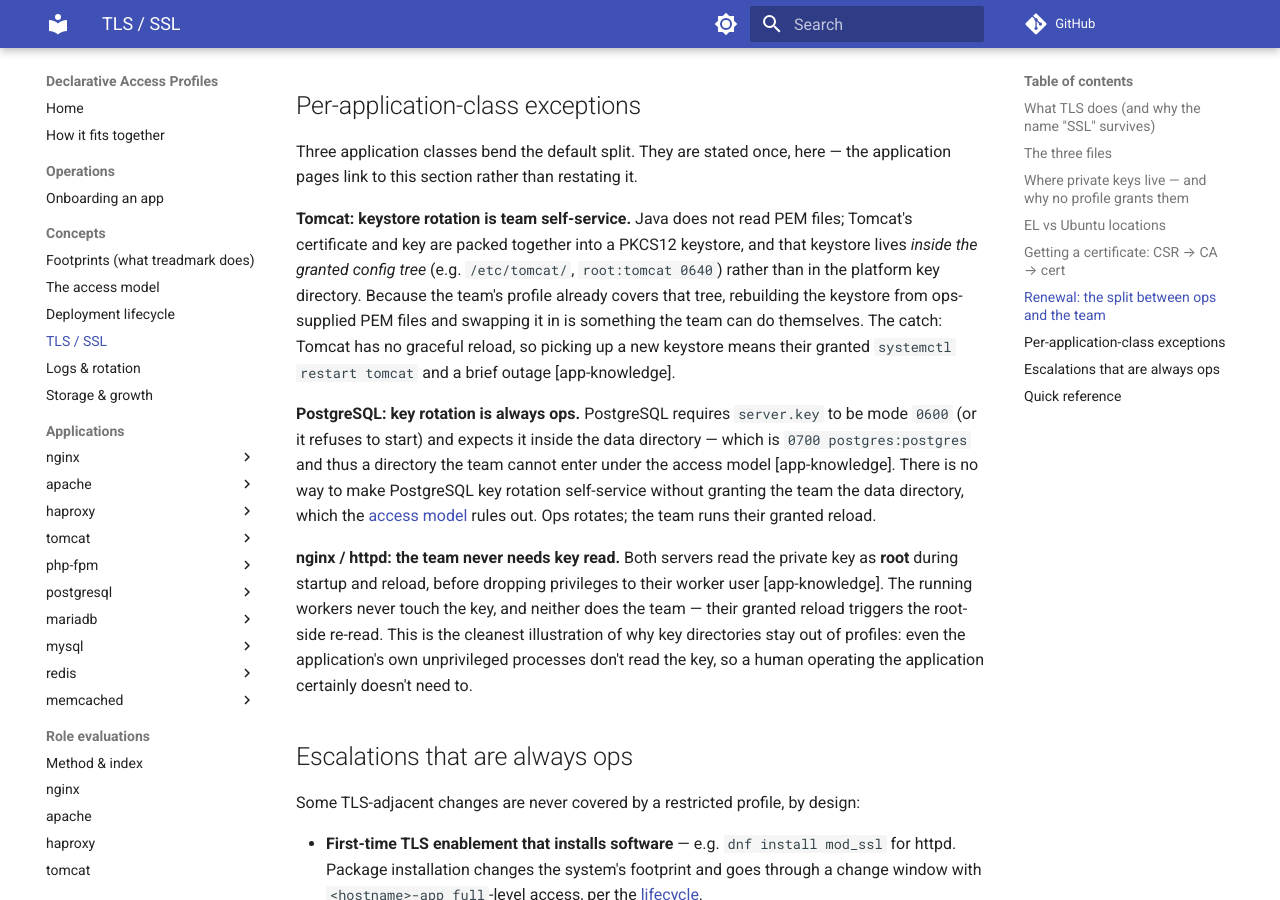
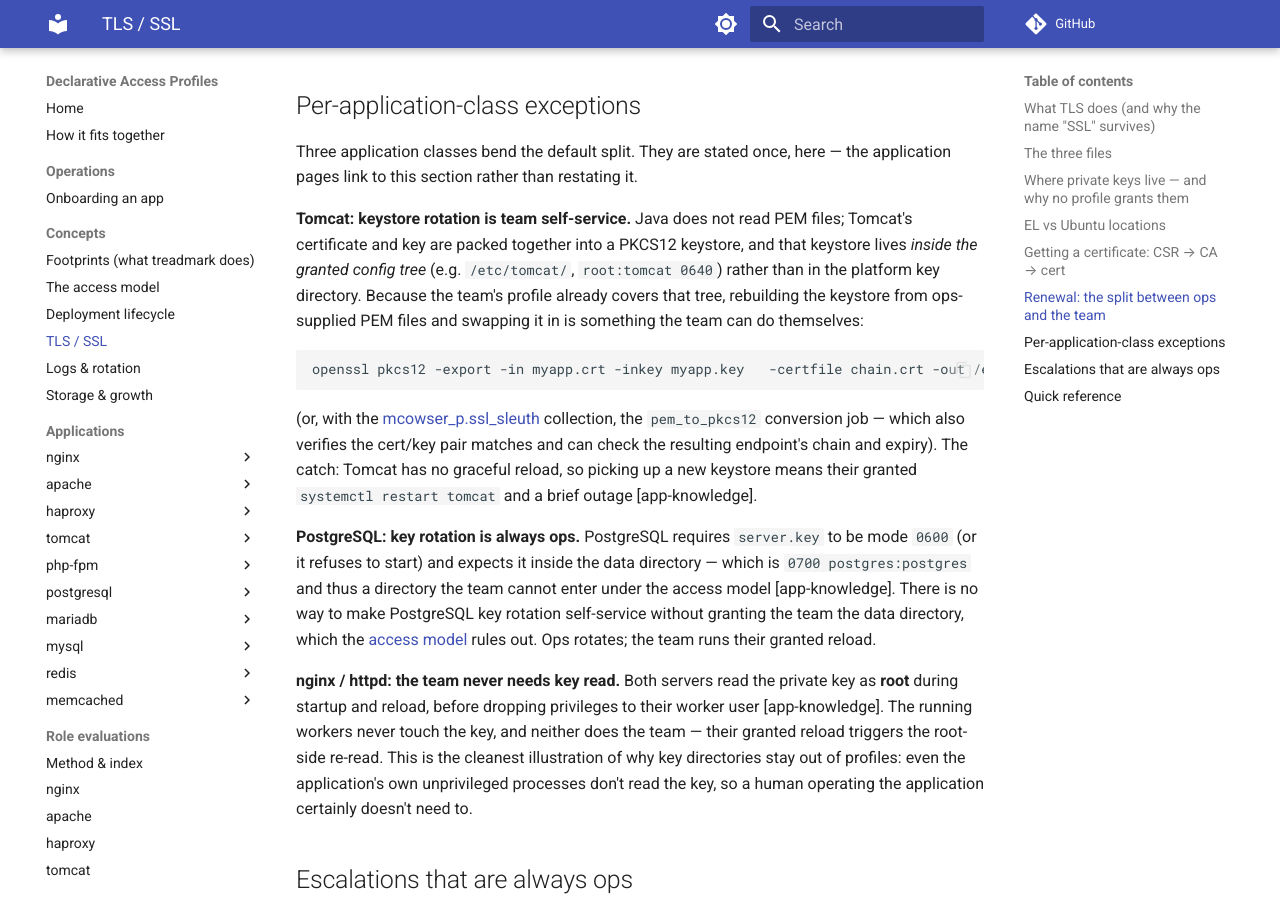
Before and after one commit to mcowser-p/declarative-access-profiles, an MkDocs documentation site: the page built from docs/concepts/tls-ssl.md, in a window 1280 px wide and 900 px high, scrolled down 3394 px. Built offline with MkDocs 1.6.1 and Material for MkDocs 9.7.7, drawn with Linux system fonts in a browser that asks for light colours; comment, search, counter and statistics services are not loaded.

Commit message:
docs(tls): tool the Tomcat PEM->PKCS12 rebuild
The keystore-rebuild paragraph described the conversion but never gave
the command; add the openssl pkcs12 one-liner and point at the
mcowser_p.ssl_sleuth collection's pem_to_pkcs12 job.

````diff
--- a/docs/concepts/tls-ssl.md
+++ b/docs/concepts/tls-ssl.md
@@ -148,7 +148,16 @@ Tomcat's certificate and key are packed together into a PKCS12 keystore, and tha
 keystore lives *inside the granted config tree* (e.g. `/etc/tomcat/`, `root:tomcat
 0640`) rather than in the platform key directory. Because the team's profile already
 covers that tree, rebuilding the keystore from ops-supplied PEM files and swapping it
-in is something the team can do themselves. The catch: Tomcat has no graceful reload,
+in is something the team can do themselves:
+
+```bash
+openssl pkcs12 -export -in myapp.crt -inkey myapp.key   -certfile chain.crt -out /etc/tomcat/myapp.p12 -passout pass:changeit
+```
+
+(or, with the [mcowser_p.ssl_sleuth](https://github.com/mcowser-p/ssl-sleuth)
+collection, the `pem_to_pkcs12` conversion job — which also verifies the
+cert/key pair matches and can check the resulting endpoint's chain and
+expiry). The catch: Tomcat has no graceful reload,
 so picking up a new keystore means their granted `systemctl restart tomcat` and a
 brief outage [app-knowledge].
 
````
